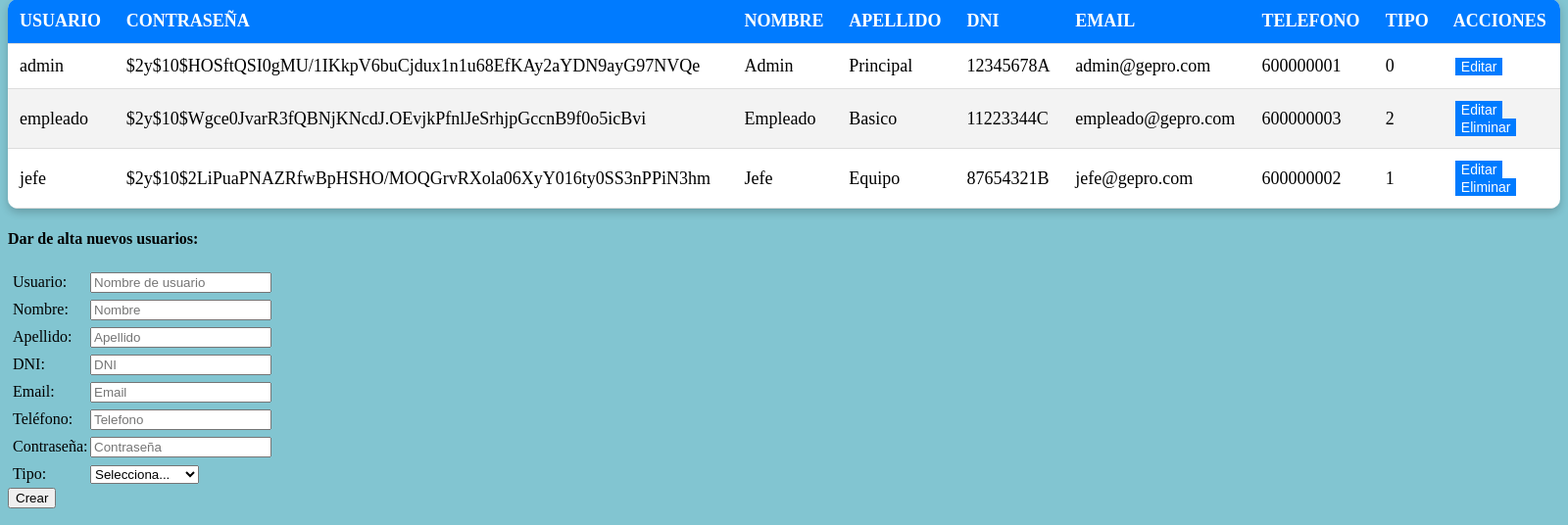
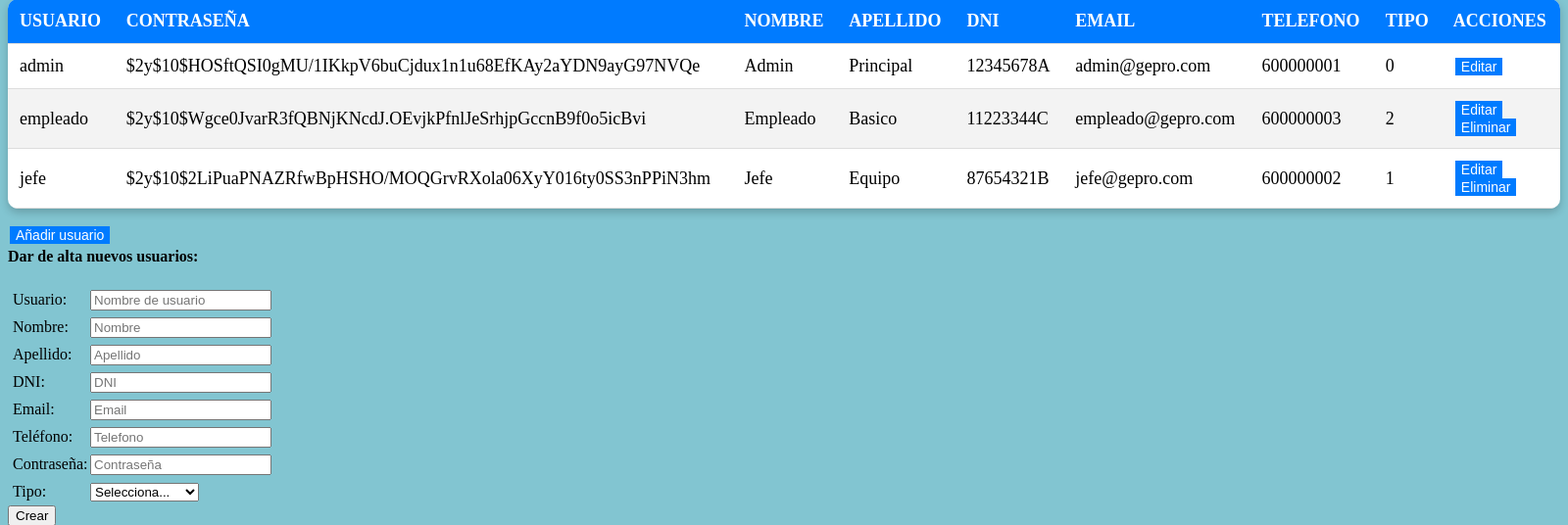
Before and after one commit to Komandarm-Knuckles/DAWM12G6_GePro, a PHP site: page /php/administradores.php in a window 1600 px wide. Shown: the part 168-704 px from the top of the page at 98% size. Run offline with PHP 8.4, Linux system fonts and the light colour scheme; a user stored in the database is signed in; data comes from the database, SQL or seed files in the repository.

Commit message:
Update administradores.php
- Añadido botón para desplazarse a la página de creación de usuarios. Pendiente de implementación

```diff
--- a/php/administradores.php
+++ b/php/administradores.php
@@ -126,6 +126,11 @@ if ($_SERVER['REQUEST_METHOD'] === 'POST' && isset($_POST['eliminar_usuario']))
         }
 
         echo "</tbody></table>";
+        echo "
+            <br/>
+            <form method='POST' action='adminCrearUsuario.php'>
+                <button type='submit' style='background:#007bff;color:white;border:none;cursor:pointer;font-size:14px;float:left;margin-left:2px;'>Añadir usuario</button>
+            </form>";
     }
 
 ?>
```
